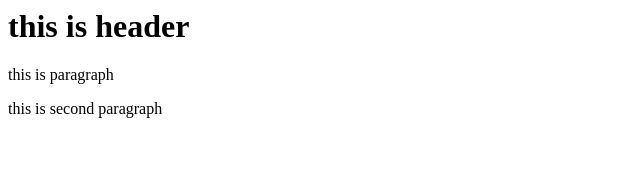
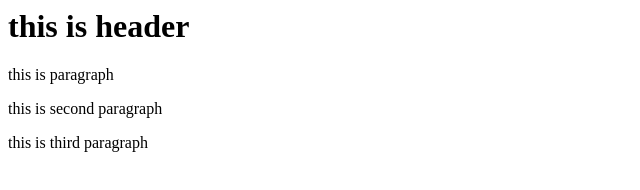
Before and after one commit to bnagasun/Git-Test, a website: page index.html in a window 1280 px wide. Shown: the whole page, without its empty margins (0-640 px from the left). Drawn offline with Linux system fonts and the light colour scheme.

Commit message:
fourt commit

```diff
--- a/index.html
+++ b/index.html
@@ -4,6 +4,7 @@
         <h1>this is header</h1>
         <p>this is paragraph</p>
         <p>this is second paragraph</p>
+        <p>this is third paragraph</p>
     </body>
 
 </html>
```
Also changed, not shown: package.json (added, +24 -0 lines), 2 other files.
